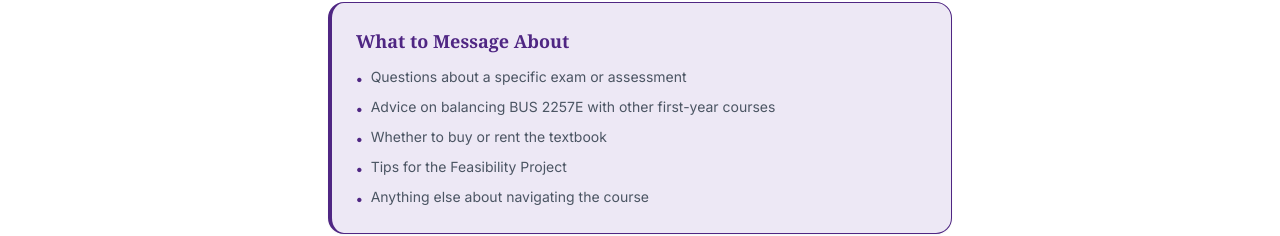
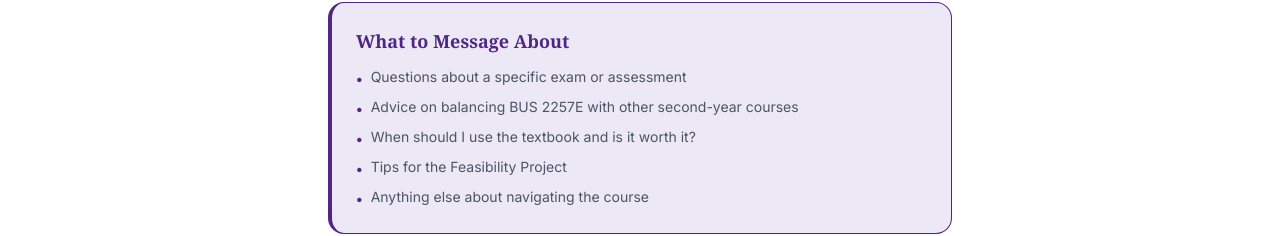
Before and after one commit to ryanruddock771-arch/bus2257-guide, a Next.js app: page /connect in a window 1280 px wide. Shown: the part 840-1076 px from the top of the page. Built offline with nearby package versions, Linux system fonts and the light colour scheme.

Commit message:
Update Connect page: second-year, textbook bullet wording

```diff
--- a/app/connect/page.tsx
+++ b/app/connect/page.tsx
@@ -66,8 +66,8 @@ export default async function ConnectPage() {
           <ul className="space-y-2 text-sm text-gray-600">
             {[
               'Questions about a specific exam or assessment',
-              'Advice on balancing BUS 2257E with other first-year courses',
-              'Whether to buy or rent the textbook',
+              'Advice on balancing BUS 2257E with other second-year courses',
+              'When should I use the textbook and is it worth it?',
               'Tips for the Feasibility Project',
               'Anything else about navigating the course',
             ].map((item, i) => (
```
